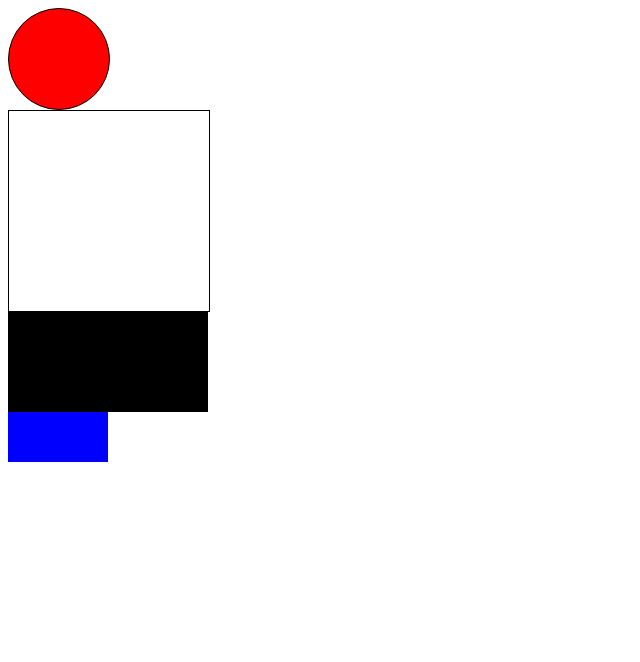
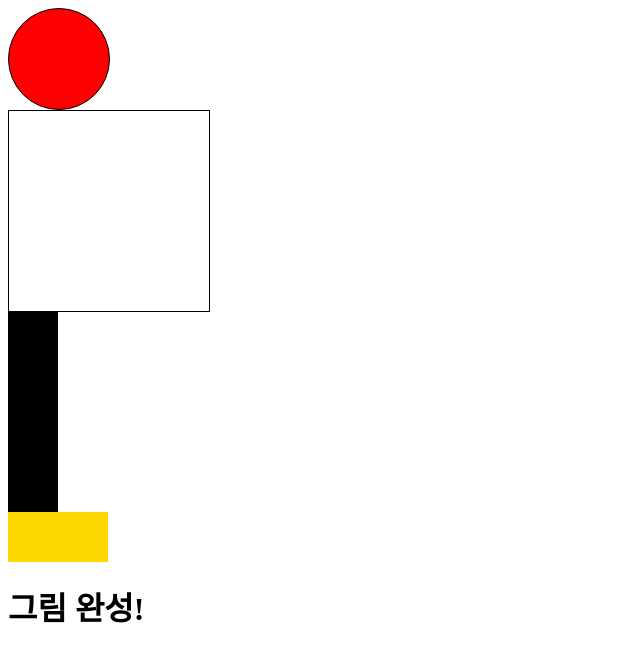
Before and after one commit to wnwn1320/git-drawing, a plain HTML site: page index.html in a window 1280 px wide. Shown: the whole page, without its empty margins (0-640 px from the left). Drawn offline with Linux system fonts and the light colour scheme.

Commit message:
html.project.compleate
졸라멘 그림 완성

```diff
--- a/index.html
+++ b/index.html
@@ -18,14 +18,14 @@
         border: 1px solid #000;
     }
     .leg {
-        width: 200px;
-        height: 100px;
+        width: 50px;
+        height: 200px;
         background: black;
     }
     .shoe {
         width: 100px;
         height: 50px;
-        background: blue;
+        background: gold;
     }
 </style>
 </head>
@@ -34,7 +34,7 @@
 <div class="body"></div>
 <div class="leg"></div>
 <div class="shoe">
-
 </div>
+<h1>그림 완성!</h1>
 </body>
 </html>
```
